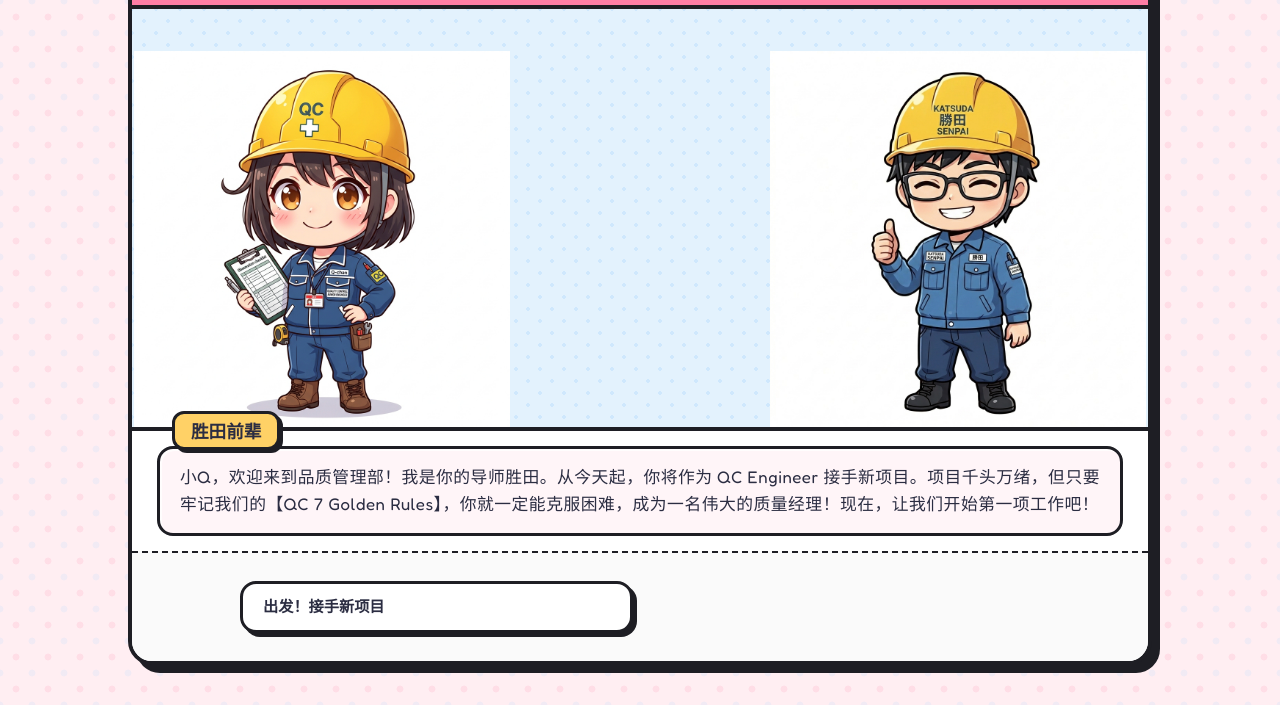
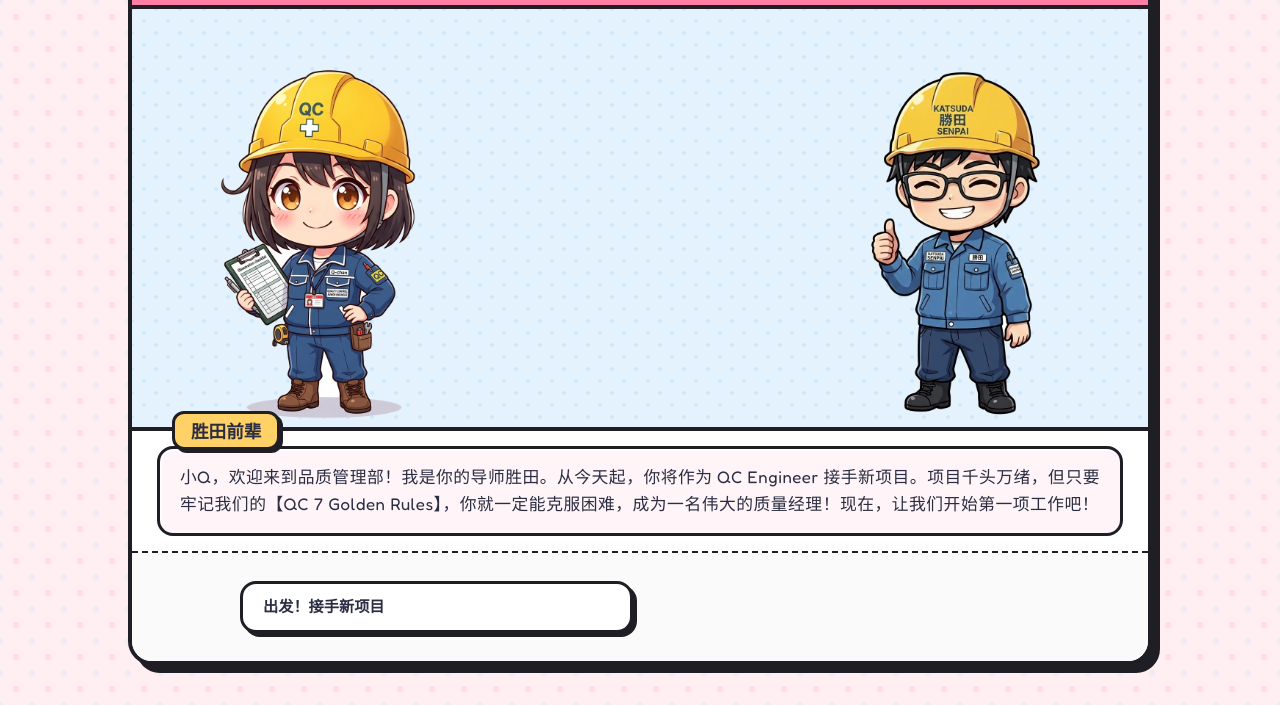
Before and after one commit to YakinikuDon/QCGame, a plain HTML site: page index.html in a window 1280 px wide. Shown: the part 95-800 px from the top of the page. Drawn offline with Linux system fonts and the light colour scheme; a web font is replaced by a local one.

Commit message:
style: make character standees transparent PNGs and update layout styles

```diff
--- a/game.js
+++ b/game.js
@@ -496,7 +496,7 @@ function renderGameStep() {
 
     // B. Character Avatars & Styles
     if (node.avatar && node.avatar !== 'hidden') {
-        els.qchanImg.src = `assets/qchan_${node.avatar}.jpg`;
+        els.qchanImg.src = `assets/qchan_${node.avatar}.png`;
         els.qchanSprite.classList.remove("hidden");
         setTimeout(() => els.qchanSprite.classList.add("active"), 50);
 
@@ -510,7 +510,7 @@ function renderGameStep() {
 
     // NPC (Katsuda-senpai)
     if (node.npcAvatar && node.npcAvatar !== 'hidden') {
-        els.npcImg.src = `assets/katsuda_${node.npcAvatar}.jpg`;
+        els.npcImg.src = `assets/katsuda_${node.npcAvatar}.png`;
         els.npcSprite.classList.remove("hidden");
         setTimeout(() => els.npcSprite.classList.add("active"), 50);
     }
--- a/index.html
+++ b/index.html
@@ -50,11 +50,11 @@
             <div class="character-container">
                 <!-- Left: Q-chan -->
                 <div class="character-sprite sprite-left hidden" id="qchanSprite">
-                    <img src="assets/qchan_normal.jpg" alt="Q-chan" id="qchanImg">
+                    <img src="assets/qchan_normal.png" alt="Q-chan" id="qchanImg">
                 </div>
                 <!-- Right: Katsuda-senpai / Other NPC -->
                 <div class="character-sprite sprite-right hidden" id="npcSprite">
-                    <img src="assets/katsuda_strict.jpg" alt="NPC" id="npcImg">
+                    <img src="assets/katsuda_strict.png" alt="NPC" id="npcImg">
                 </div>
             </div>
 
--- a/style.css
+++ b/style.css
@@ -235,11 +235,9 @@ body {
     transition: transform 0.4s cubic-bezier(0.175, 0.885, 0.32, 1.275), opacity 0.4s;
 }
 
-/* mix-blend-mode: multiply blends out pure white backgrounds seamlessly */
 .character-sprite img {
     height: 100%;
     object-fit: contain;
-    mix-blend-mode: multiply;
 }
 
 .sprite-left {
```
Also changed, not shown: assets/katsuda_smiling.png (added), assets/katsuda_strict.png (added), assets/qchan_crying.png (added), assets/qchan_happy.png (added), assets/qchan_normal.png (added), assets/qchan_panicked.png (added).
